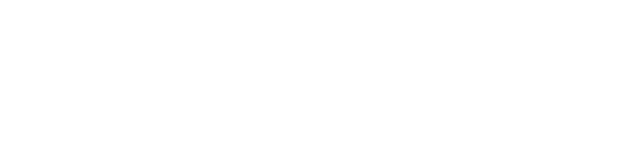
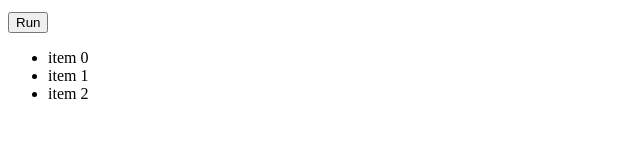
Before and after one commit to maki20/JavaScript-Basics, a plain HTML site: page index.html in a window 1280 px wide. Shown: the whole page, without its empty margins (0-640 px from the left). Drawn offline with Linux system fonts and the light colour scheme.

Commit message:
Changed action

```diff
--- a/index.html
+++ b/index.html
@@ -5,10 +5,16 @@
     <meta name="viewport" content="width=device-width, initial-scale=1.0">
     <meta http-equiv="X-UA-Compatible" content="ie=edge">
     <title>JavaScerip-Basics</title>
+
 </head>
 <body>
+  <button>Run</button>
 
-
+　<ul>
+    <li>item 0</li>
+    <li>item 1</li>
+    <li>item 2</li>
+ </ul>
 
 
   <script src="js/main.js"></script>
--- a/js/main.js
+++ b/js/main.js
@@ -1 +1,13 @@
 'use strict';
+
+{
+   document.querySelector('button').addEventListener('click', () => {
+   　　const item1 = document.querySelectorAll('li')[1];
+
+      //item1.remove();     // 一部の古いブラウザでは使えない。
+
+      //親Node.removeChild();
+      document.querySelector('ul').removeChild(item1);
+
+   });
+}
```
